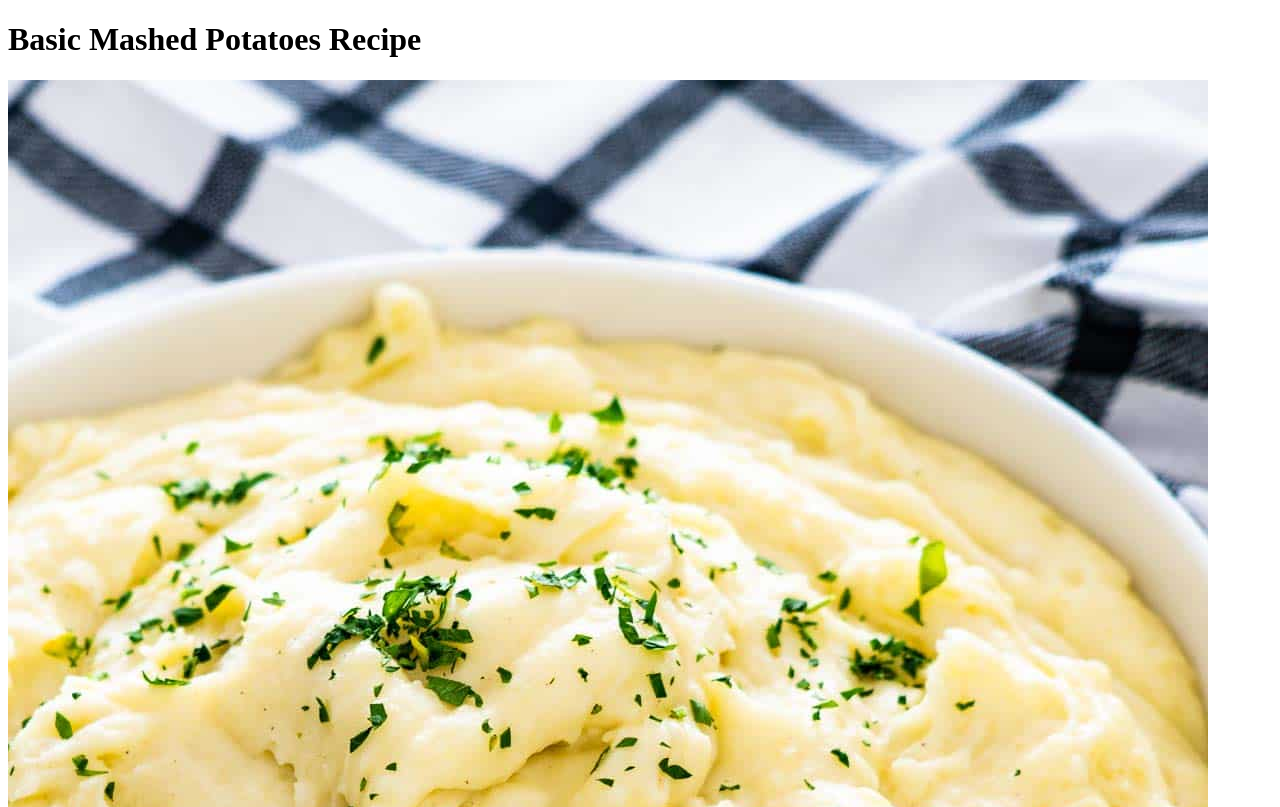
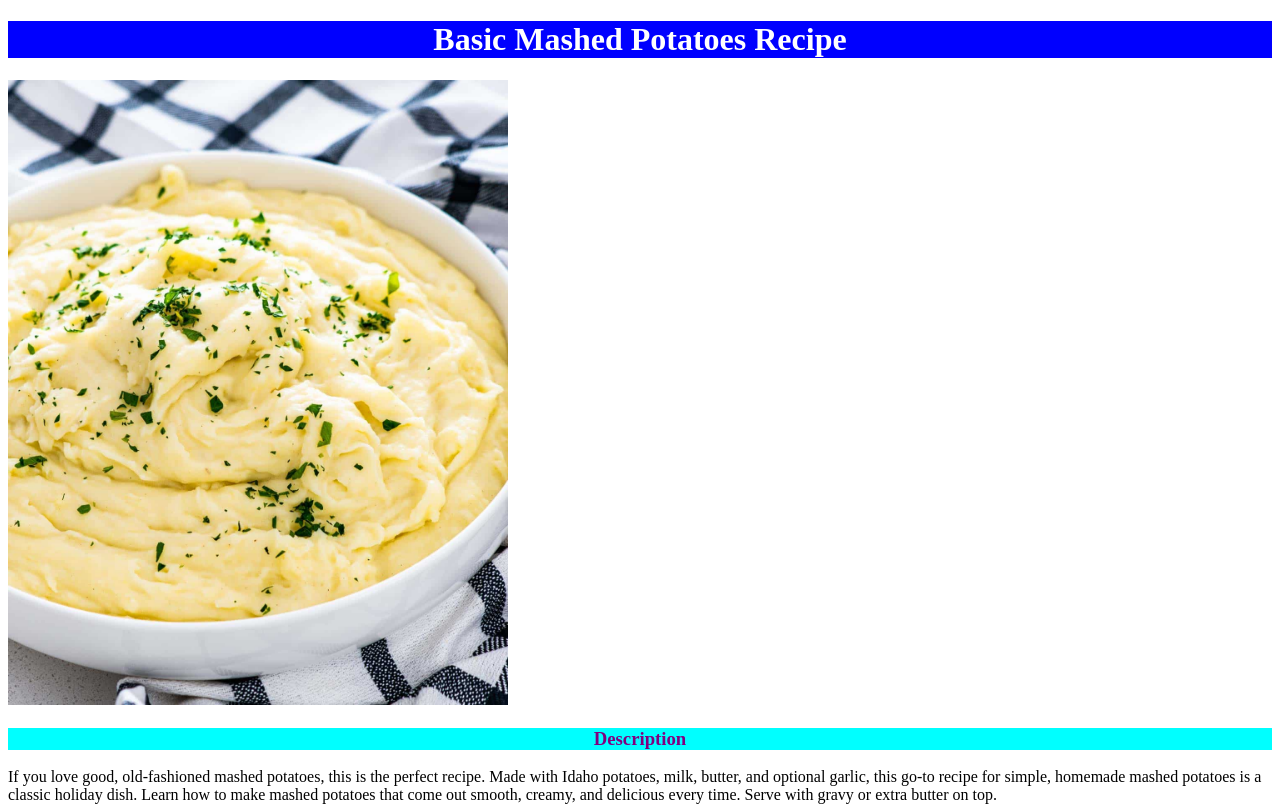
Before and after one commit to trungtrg/odin-recipes, a plain HTML site: page recipes/potato.html in a window 1280 px wide. Shown: the top 807 px of the page. Drawn offline with Linux system fonts and the light colour scheme.

Commit message:
add styles.css and recipes.css for styling

```diff
--- a/recipes/potato.html
+++ b/recipes/potato.html
@@ -3,6 +3,7 @@
     <head>
         <meta charset="utf-8">
         <title>Basic Mashed Potatoes Recipe</title>
+        <link rel="stylesheet" href="recipes.css">
     </head>
     <body>
         <h1>Basic Mashed Potatoes Recipe</h1>
--- /dev/null
+++ b/recipes/recipes.css
@@ -0,0 +1,17 @@
+/* recipes.css */
+img {
+    height: aito;
+    width: 500px;
+}
+
+h1 {
+    color: white;
+    background-color: blue;
+    text-align: center;
+}
+
+h3 {
+    color: purple;
+    background-color: cyan;
+    text-align: center;
+}
--- /dev/null
+++ b/styles.css
@@ -0,0 +1,6 @@
+/* styles.css*/
+h1 {
+    color: white;
+    background-color: red;
+    text-align: center;
+}
```
Also changed, not shown: index.html (+1 -0 lines), recipes/salad.html (+1 -0 lines), recipes/steak.html (+1 -0 lines).
